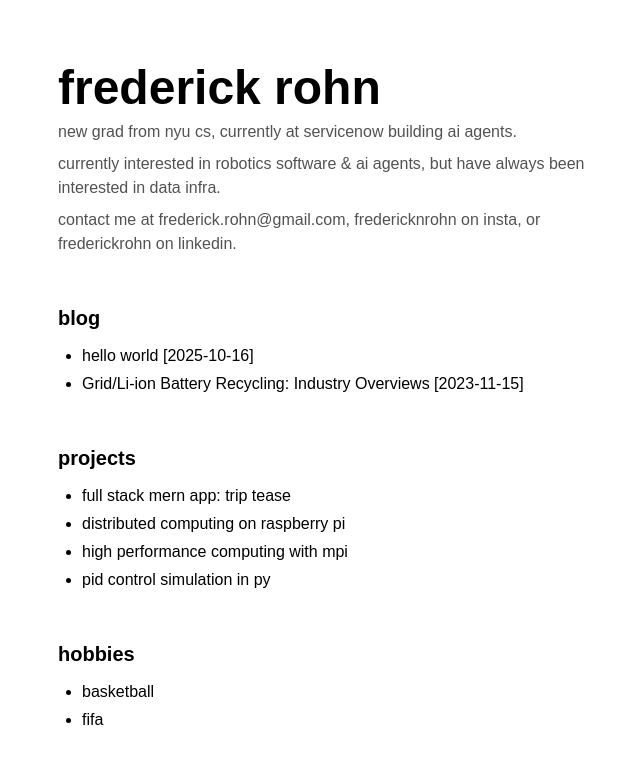
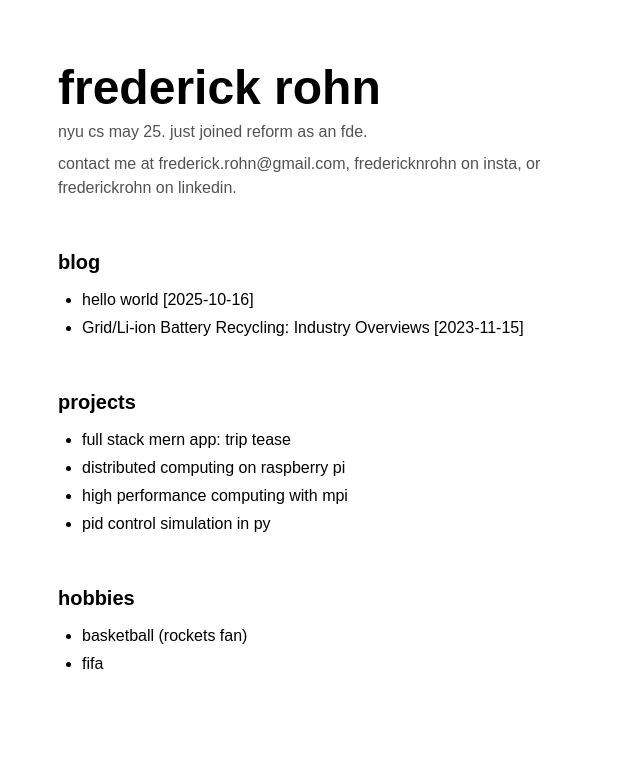
Before and after one commit to frederickrohn/personal_website, a Next.js app in the folder site/: page / in a window 1280 px wide. Shown: the top 764 px of the page, without its empty margins (310-950 px from the left). Built offline with nearby package versions, Linux system fonts and the light colour scheme.

Commit message:
updated front page

```diff
--- a/site/src/app/page.tsx
+++ b/site/src/app/page.tsx
@@ -4,7 +4,7 @@ import { projects } from "@/data/projects";
 import TargetCursor from "@/app/components/CustomTargetCursor";
 
 export default function HomePage() {
-  const hobbies = ["basketball", "fifa"];
+  const hobbies = ["basketball (rockets fan)", "fifa"];
 
   return (
     <>
@@ -13,11 +13,13 @@ export default function HomePage() {
       <section>
         <h1 className="text-5xl font-bold">frederick rohn</h1>
 
-        <p className="mt-2 text-neutral-600">new grad from nyu cs, currently at servicenow building ai agents.</p>
-        <p className="mt-2 text-neutral-600">currently interested in robotics software & ai agents, but have always been interested in data infra.</p>
         <p className="mt-2 text-neutral-600">
-          contact me at
-          {" "}
+          {"nyu cs may 25. just joined "}
+          <a href="https://www.reformhq.com/" target="_blank" rel="noreferrer" className="cursor-target">reform</a>
+          {" as an fde."}
+        </p>
+        <p className="mt-2 text-neutral-600">
+          {"contact me at "}
           <a href="mailto:frederick.rohn@gmail.com" className="cursor-target">frederick.rohn@gmail.com</a>
           {", "}
           <a href="https://instagram.com/fredericknrohn" target="_blank" rel="noreferrer" className="cursor-target">fredericknrohn</a>
```
